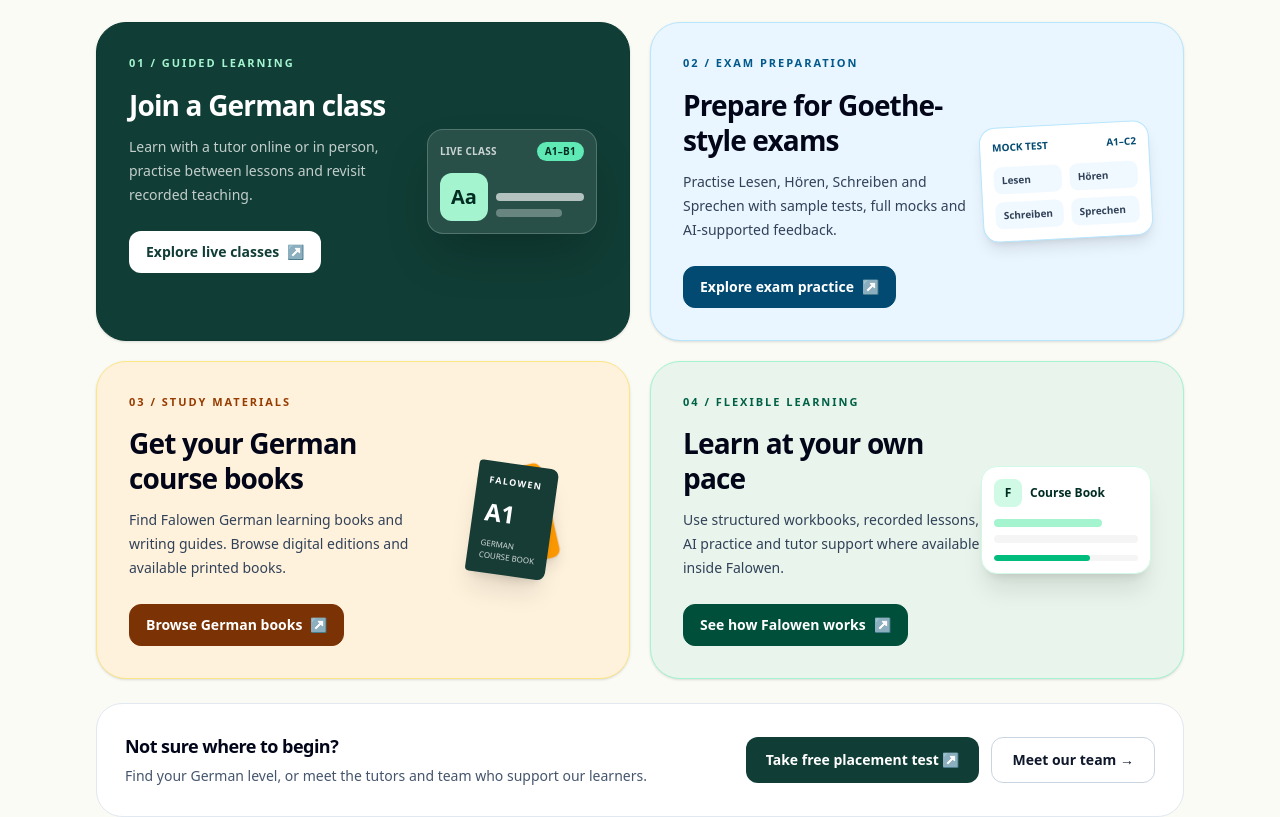
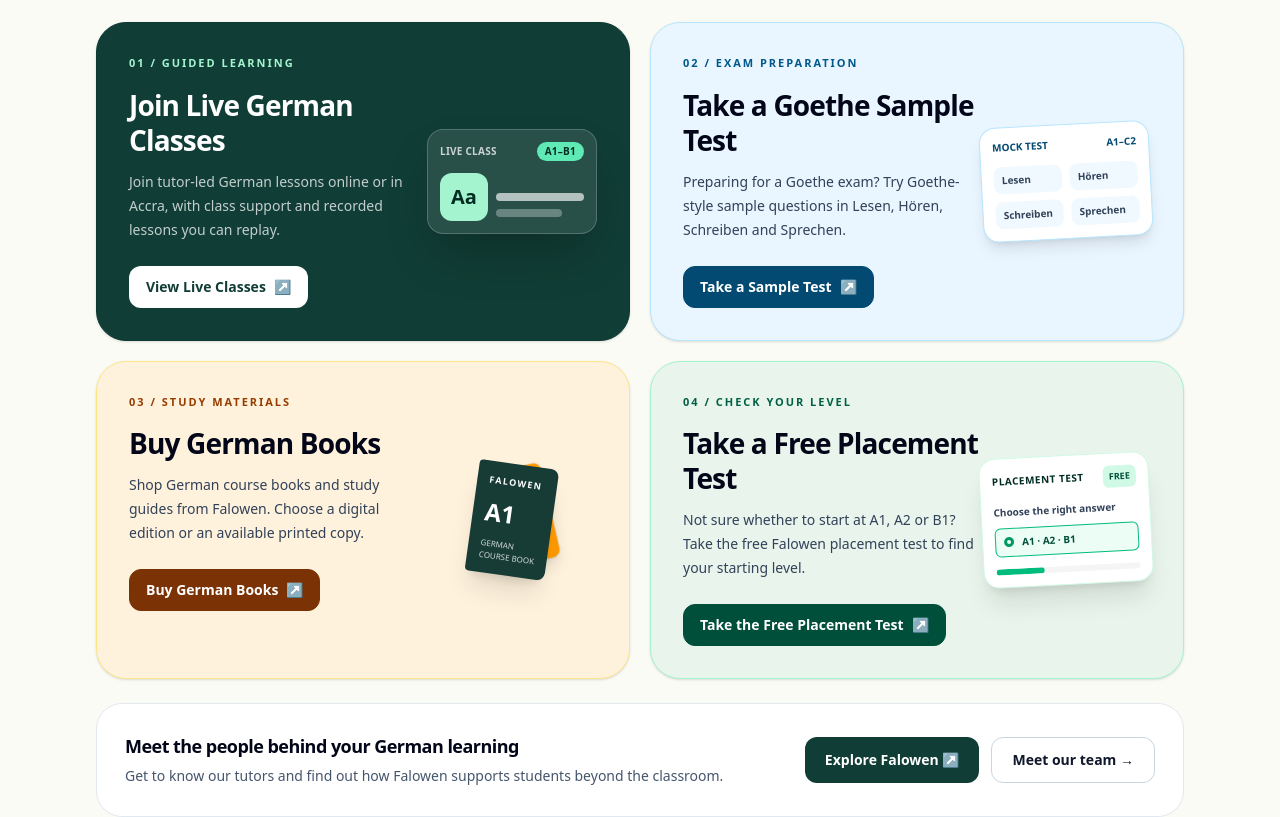
Before and after one commit to learngermanghana/learngermanghana-site, a Next.js app: page / in a window 1280 px wide. Shown: the part 1320-2137 px from the top of the page. Built offline with nearby package versions, Linux system fonts and the light colour scheme; no server answers.

Commit message:
Present four distinct German learning actions with free placement test

```diff
--- a/src/components/EcosystemPaths.tsx
+++ b/src/components/EcosystemPaths.tsx
@@ -5,42 +5,42 @@ const paths = [
   {
     number: "01",
     category: "GUIDED LEARNING",
-    title: "Join a German class",
-    description: "Learn with a tutor online or in person, practise between lessons and revisit recorded teaching.",
+    title: "Join Live German Classes",
+    description: "Join tutor-led German lessons online or in Accra, with class support and recorded lessons you can replay.",
     href: LINKS.classes,
-    action: "Explore live classes",
+    action: "View Live Classes",
     tone: "dark",
     visual: "classes",
   },
   {
     number: "02",
     category: "EXAM PREPARATION",
-    title: "Prepare for Goethe-style exams",
-    description: "Practise Lesen, Hören, Schreiben and Sprechen with sample tests, full mocks and AI-supported feedback.",
+    title: "Take a Goethe Sample Test",
+    description: "Preparing for a Goethe exam? Try Goethe-style sample questions in Lesen, Hören, Schreiben and Sprechen.",
     href: LINKS.exams,
-    action: "Explore exam practice",
+    action: "Take a Sample Test",
     tone: "blue",
     visual: "exams",
   },
   {
     number: "03",
     category: "STUDY MATERIALS",
-    title: "Get your German course books",
-    description: "Find Falowen German learning books and writing guides. Browse digital editions and available printed books.",
+    title: "Buy German Books",
+    description: "Shop German course books and study guides from Falowen. Choose a digital edition or an available printed copy.",
     href: LINKS.books,
-    action: "Browse German books",
+    action: "Buy German Books",
     tone: "sand",
     visual: "books",
   },
   {
     number: "04",
-    category: "FLEXIBLE LEARNING",
-    title: "Learn at your own pace",
-    description: "Use structured workbooks, recorded lessons, AI practice and tutor support where available inside Falowen.",
-    href: LINKS.visitorGuide,
-    action: "See how Falowen works",
+    category: "CHECK YOUR LEVEL",
+    title: "Take a Free Placement Test",
+    description: "Not sure whether to start at A1, A2 or B1? Take the free Falowen placement test to find your starting level.",
+    href: LINKS.placementTest,
+    action: "Take the Free Placement Test",
     tone: "mint",
-    visual: "self",
+    visual: "placement",
   },
 ] as const;
 
@@ -86,11 +86,16 @@ function CardVisual({ visual }: { visual: (typeof paths)[number]["visual"] }) {
   }
   return (
     <div className="flex h-32 items-center justify-center" aria-hidden="true">
-      <div className="w-48 rounded-2xl border border-emerald-100 bg-white p-3 shadow-xl">
-        <div className="flex items-center gap-2"><span className="flex h-7 w-7 items-center justify-center rounded-lg bg-emerald-100 text-xs font-bold text-emerald-950">F</span><span className="text-xs font-semibold text-emerald-950">Course Book</span></div>
-        <div className="mt-3 h-2 w-3/4 rounded-full bg-emerald-200" />
-        <div className="mt-2 h-2 w-full rounded-full bg-neutral-100" />
-        <div className="mt-3 h-1.5 w-full overflow-hidden rounded-full bg-neutral-100"><div className="h-full w-2/3 rounded-full bg-emerald-500" /></div>
+      <div className="w-48 -rotate-3 rounded-2xl border border-emerald-100 bg-white p-3 shadow-xl">
+        <div className="flex items-center justify-between gap-2">
+          <span className="text-[10px] font-bold tracking-wider text-emerald-950">PLACEMENT TEST</span>
+          <span className="rounded-md bg-emerald-100 px-1.5 py-1 text-[9px] font-bold text-emerald-900">FREE</span>
+        </div>
+        <div className="mt-3 text-[10px] font-semibold text-slate-700">Choose the right answer</div>
+        <div className="mt-2 flex items-center gap-2 rounded-md border border-emerald-500 bg-emerald-50 px-2 py-1.5 text-[10px] font-semibold text-emerald-900">
+          <span className="h-2.5 w-2.5 rounded-full border-[3px] border-emerald-600" /> A1 · A2 · B1
+        </div>
+        <div className="mt-3 h-1.5 w-full overflow-hidden rounded-full bg-neutral-100"><div className="h-full w-1/3 rounded-full bg-emerald-500" /></div>
       </div>
     </div>
   );
@@ -130,7 +135,7 @@ export function EcosystemPaths() {
         <div className="max-w-3xl">
           <p className="text-xs font-bold uppercase tracking-[0.22em] text-emerald-800">Your learning journey</p>
           <h2 id="learning-paths-heading" className="mt-3 text-3xl font-semibold tracking-tight text-slate-950 sm:text-5xl">One academy. More ways to learn German.</h2>
-          <p className="mt-4 max-w-2xl text-base leading-7 text-slate-600">Choose what you need today: join a class, prepare for an exam, get a course book or learn independently with Falowen.</p>
+          <p className="mt-4 max-w-2xl text-base leading-7 text-slate-600">Join live classes, buy German books, try a Goethe-style sample test or check your level for free.</p>
         </div>
         <a href={LINKS.visitorGuide} target="_blank" rel="noopener noreferrer" className="inline-flex shrink-0 items-center gap-2 self-start rounded-full border border-slate-300 bg-white px-5 py-3 text-sm font-semibold text-slate-900 transition hover:bg-slate-50">
           New to Falowen? Start here <span aria-hidden="true">↗</span>
@@ -158,11 +163,11 @@ export function EcosystemPaths() {
 
       <div className="mt-6 flex flex-col gap-4 rounded-[26px] border border-slate-200 bg-white p-5 sm:flex-row sm:items-center sm:justify-between sm:p-7">
         <div>
-          <h3 className="text-lg font-semibold text-slate-950">Not sure where to begin?</h3>
-          <p className="mt-1 text-sm leading-6 text-slate-600">Find your German level, or meet the tutors and team who support our learners.</p>
+          <h3 className="text-lg font-semibold text-slate-950">Meet the people behind your German learning</h3>
+          <p className="mt-1 text-sm leading-6 text-slate-600">Get to know our tutors and find out how Falowen supports students beyond the classroom.</p>
         </div>
         <div className="flex flex-wrap gap-3">
-          <a href={LINKS.placementTest} target="_blank" rel="noopener noreferrer" className="inline-flex items-center justify-center rounded-xl bg-[#103d35] px-5 py-3 text-sm font-semibold text-white hover:bg-[#1e594d]">Take free placement test ↗</a>
+          <a href={LINKS.visitorGuide} target="_blank" rel="noopener noreferrer" className="inline-flex items-center justify-center rounded-xl bg-[#103d35] px-5 py-3 text-sm font-semibold text-white hover:bg-[#1e594d]">Explore Falowen ↗</a>
           <Link href="/tutors" className="inline-flex items-center justify-center rounded-xl border border-slate-300 px-5 py-3 text-sm font-semibold text-slate-900 hover:bg-slate-50">Meet our team →</Link>
         </div>
       </div>
```
